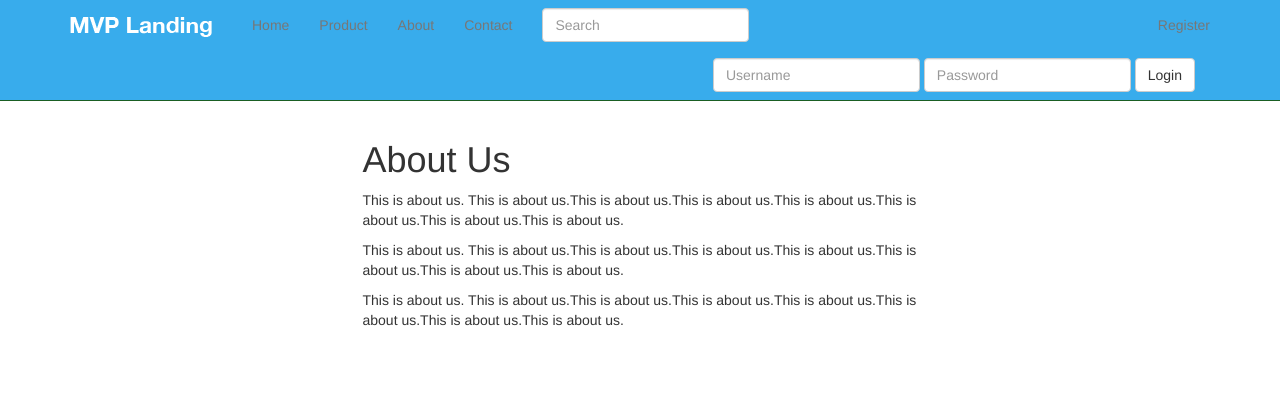
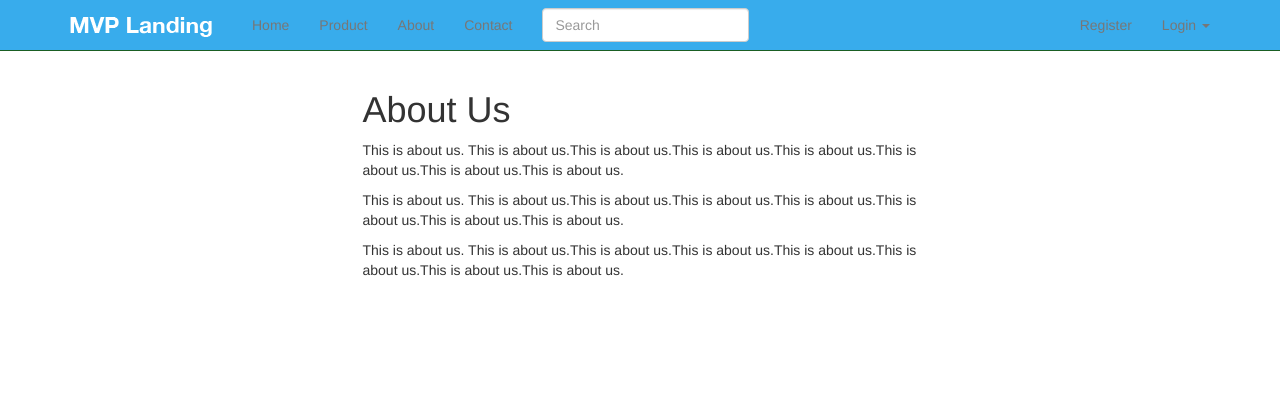
Before and after one commit to djangoleonard/src, a Django app: page /about/ in a window 1280 px wide. Shown: the top 420 px of the page. Run offline with Django 3.2, Linux system fonts and the light colour scheme; some libraries are stand-ins or nearby versions.

Commit message:
68 Login as Dropdown Menu lesson finished

```diff
--- a/templates/navbar.html
+++ b/templates/navbar.html
@@ -26,18 +26,7 @@
                     </div>
                     <!--  <button type="submit" class="btn btn-default">Submit</button> -->
                 </form>
-                <!-- <li class="dropdown">
-                  <a href="#" class="dropdown-toggle" data-toggle="dropdown" role="button" aria-expanded="false">Dropdown <span class="caret"></span></a>
-                  <ul class="dropdown-menu" role="menu">
-                    <li><a href="#">Action</a></li>
-                    <li><a href="#">Another action</a></li>
-                    <li><a href="#">Something else here</a></li>
-                    <li class="divider"></li>
-                    <li class="dropdown-header">Nav header</li>
-                    <li><a href="#">Separated link</a></li>
-                    <li><a href="#">One more separated link</a></li>
-                  </ul>
-                </li> -->
+
             </ul>
 
 
@@ -46,20 +35,38 @@
                     <li><a href="{% url 'auth_logout' %}">Logout</a></li>
                 {% else %}
                     <li><a href="{% url 'registration_register' %}">Register</a></li>
-                {% endif %}
-            </ul>
+                    {% if not request.user.is_authenticated and not "/accounts/login" in request.get_full_path %}
+                        <li class="dropdown">
+                            <a href="#" class="dropdown-toggle" data-toggle="dropdown" role="button"
+                               aria-expanded="false">Login
+                                <span class="caret"></span></a>
+                            <ul class="dropdown-menu" role="menu">
 
-            {% if not request.user.is_authenticated and not "/accounts/login" in request.get_full_path %}
-                <form class='navbar-form navbar-right' method='POST' action='{% url "auth_login" %}'>{% csrf_token %}
+                                <form class='navbar-form' method='POST'
+                                      action='{% url "auth_login" %}'>{% csrf_token %}
                                     <div class='form-group'>
                                         <input type='text' class='form-control' name='username' placeholder='Username'/>
                                     </div>
                                     <div class='form-group'>
-                        <input type='password' class='form-control' name='password' placeholder='Password'/>
+                                        <input type='password' class='form-control' name='password'
+                                               placeholder='Password'/>
                                     </div>
-                    <button type='submit' class='btn btn-default'>Login</button>
+                                    <button type='submit' class='btn btn-default btn-block'>Login</button>
                                 </form>
+                                <p class="text-center"><a href="{% url "auth_password_reset" %}">Forgot password?</a></p>
+
+                                {#                    <li><a href="#">Action</a></li>#}
+                                {#                    <li><a href="#">Another action</a></li>#}
+                                {#                    <li><a href="#">Something else here</a></li>#}
+                                {#                    <li class="divider"></li>#}
+                                {#                    <li class="dropdown-header">Nav header</li>#}
+                                {#                    <li><a href="#">Separated link</a></li>#}
+                                {#                    <li><a href="#">One more separated link</a></li>#}
+                            </ul>
+                        </li>
                     {% endif %}
+                {% endif %}
+            </ul>
 
 
         </div>
```
Also changed, not shown: db.sqlite3. Lines whose indentation alone changed are shown as unchanged.
